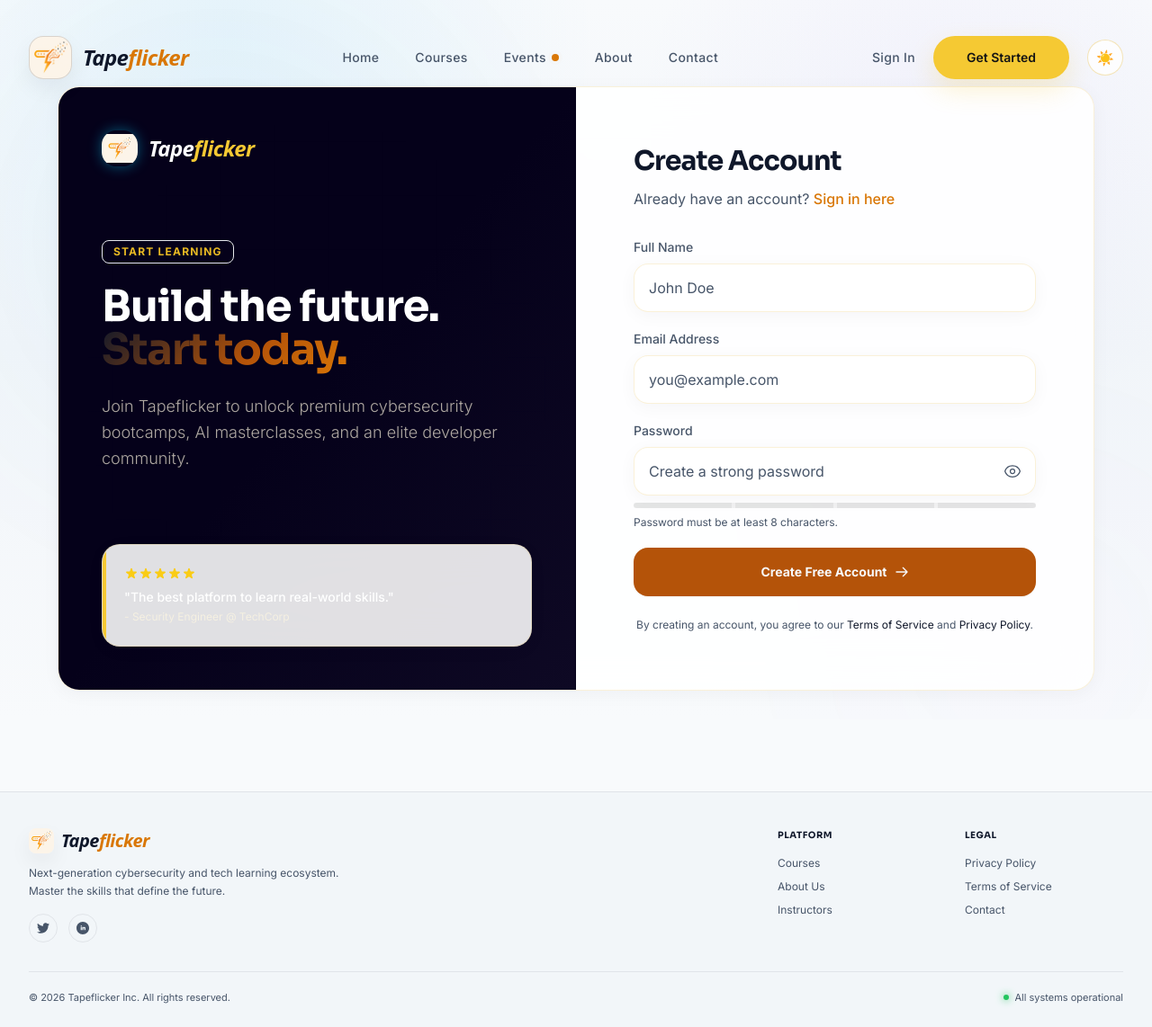
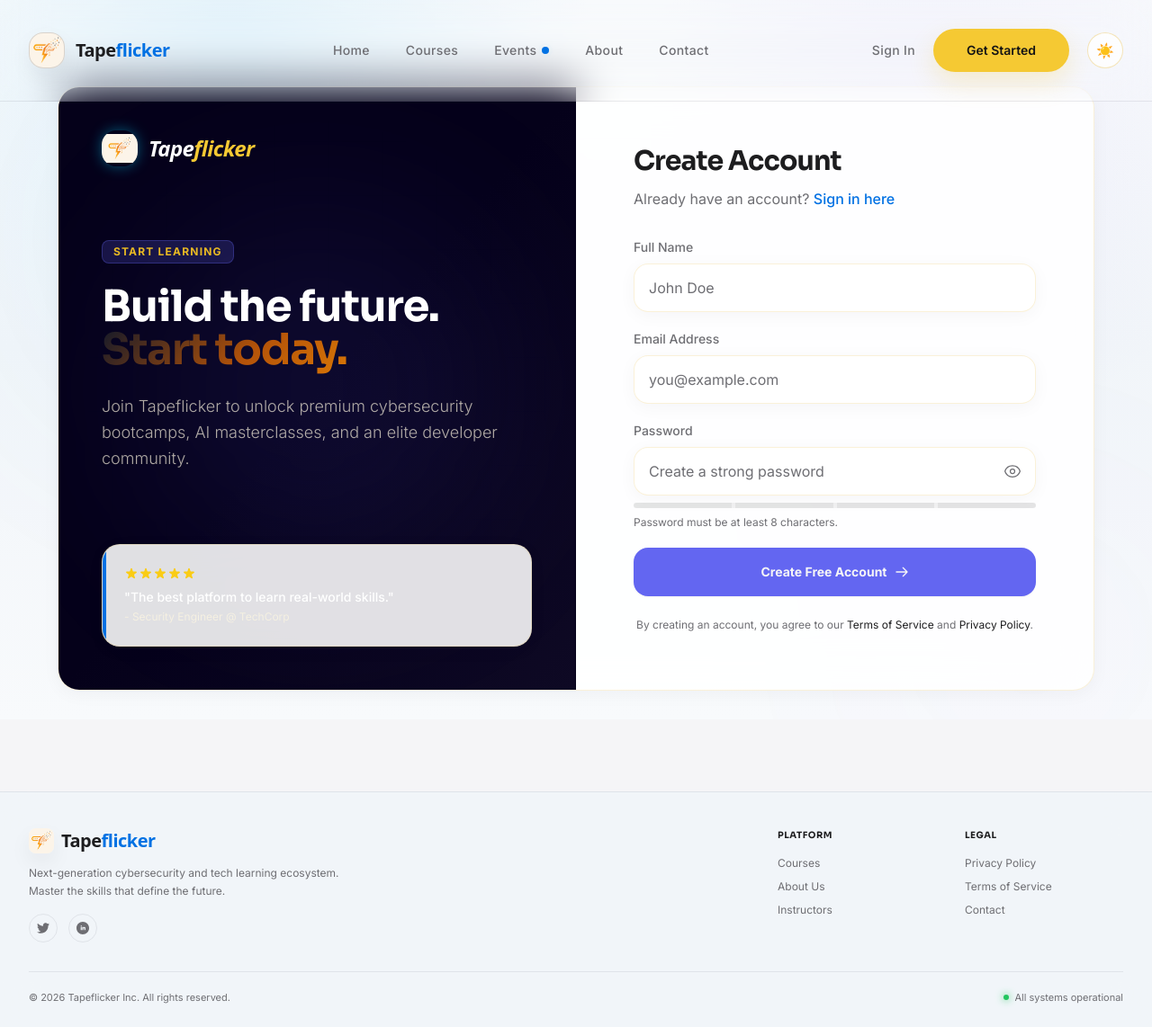
Before and after one commit to yashbhosale2403/Tapeflicker, a Django app: page /accounts/signup/ in a window 1280 px wide. Shown: the whole page at 90% size. Run offline with Django 5.2, Linux system fonts and the light colour scheme; data that the repository does not hold is empty; some libraries are stand-ins or nearby versions.

Commit message:
Unify site-wide design system to Apple-inspired Cyberpunk EdTech theme

```diff
--- a/static/css/style.css
+++ b/static/css/style.css
@@ -1,32 +1,32 @@
 @import url('https://fonts.googleapis.com/css2?family=Sora:wght@300;400;600;700;800&family=Inter:wght@300;400;500;600;700&display=swap');
 
 :root {
-    --bg-primary: #05011A;
-    --bg-secondary: #0E0924;
-    --card-bg: rgba(255, 255, 255, 0.03);
-    --card-border: rgba(245, 201, 51, 0.15);
-    --accent-neon: #F5C933;
-    --accent-purple: #E8B923;
-    --accent-cyan: #F5C933;
-    --accent-blue: #FFF8E1;
-    --accent-green: #F5C933;
-    --text-main: #FFF8E1;
-    --text-muted: rgba(255, 248, 225, 0.68);
-    --text-dim: rgba(255, 248, 225, 0.52);
+    --bg-primary: #0b0b0e;
+    --bg-secondary: #141419;
+    --card-bg: rgba(255, 255, 255, 0.04);
+    --card-border: rgba(0, 180, 255, 0.18);
+    --accent-neon: #0071E3;
+    --accent-purple: #6366F1;
+    --accent-cyan: #00B4FF;
+    --accent-blue: #0284C7;
+    --accent-green: #34C759;
+    --text-main: #FFFFFF;
+    --text-muted: rgba(255, 255, 255, 0.72);
+    --text-dim: rgba(255, 255, 255, 0.48);
 }
 
 [data-theme="light"] {
-    --bg-primary: #F8FAFC;
-    --bg-secondary: #F1F5F9;
-    --card-bg: rgba(255, 255, 255, 0.9);
-    --card-border: rgba(217, 163, 4, 0.15); /* Classic yellow-gold theme border */
-    --text-main: #0F172A;
-    --text-muted: #475569;
-    --text-dim: #64748B;
-    --accent-neon: #D97706; /* Classic yellow-gold accents */
-    --accent-purple: #B45309;
-    --accent-cyan: #CA8A04;
-    --accent-green: #854D0E;
+    --bg-primary: #F5F5F7;
+    --bg-secondary: #FFFFFF;
+    --card-bg: rgba(255, 255, 255, 0.95);
+    --card-border: rgba(0, 0, 0, 0.08);
+    --text-main: #1D1D1F;
+    --text-muted: #6E6E73;
+    --text-dim: #86868B;
+    --accent-neon: #0071E3;
+    --accent-purple: #4F46E5;
+    --accent-cyan: #00A3FF;
+    --accent-green: #28A745;
 }
 
 .dashboard-page {
@@ -45,26 +45,26 @@
 }
 
 .dashboard-page .btn-primary {
-    color: #141414 !important;
-    background: var(--accent-neon) !important;
+    color: #FFFFFF !important;
+    background: #0071E3 !important;
     border-color: transparent !important;
 }
 
 .dashboard-page .btn-primary:hover {
-    background: #E8B923 !important;
+    background: #0058B0 !important;
     transform: translateY(-2px) !important;
-    box-shadow: 0 24px 48px rgba(245, 201, 51, 0.2) !important;
+    box-shadow: 0 12px 28px rgba(0, 113, 227, 0.3) !important;
 }
 
 .dashboard-page .btn-outline {
-    color: #FFF8E1 !important;
-    border-color: rgba(245, 201, 51, 0.42) !important;
-    background: rgba(255, 255, 255, 0.02) !important;
+    color: var(--text-main) !important;
+    border-color: rgba(0, 113, 227, 0.42) !important;
+    background: rgba(255, 255, 255, 0.05) !important;
 }
 
 .dashboard-page .btn-outline:hover {
-    background: rgba(245, 201, 51, 0.08) !important;
-    border-color: #F5C933 !important;
+    background: rgba(0, 113, 227, 0.12) !important;
+    border-color: #0071E3 !important;
     transform: translateY(-2px) !important;
 }
 
@@ -167,7 +167,7 @@
     -webkit-background-clip: text; -webkit-text-fill-color: transparent; background-clip: text;
 }
 .text-gradient-accent {
-    background: linear-gradient(135deg, var(--accent-neon), var(--accent-purple));
+    background: linear-gradient(135deg, #0071E3 0%, #00B4FF 100%);
     -webkit-background-clip: text; -webkit-text-fill-color: transparent; background-clip: text;
 }
 
@@ -188,14 +188,16 @@
 
 /* ============= BUTTONS ============= */
 .btn-primary {
-    background: var(--accent-neon);
-    color: #020817; padding: 0.8rem 2.25rem; border-radius: 9999px;
+    background: #0071E3 !important;
+    color: #FFFFFF !important; padding: 0.8rem 2.25rem; border-radius: 9999px;
     font-weight: 600; font-size: 0.875rem; transition: all 0.2s cubic-bezier(0.16, 1, 0.3, 1);
-    border: none; cursor: pointer; text-decoration: none; display: inline-flex; align-items: center;
+    border: none; cursor: pointer; text-decoration: none; display: inline-flex; align-items: center; justify-content: center;
 }
 .btn-primary:hover {
+    background: #0058B0 !important;
+    color: #FFFFFF !important;
     transform: translateY(-1.5px);
-    filter: brightness(0.92);
+    box-shadow: 0 10px 24px rgba(0, 113, 227, 0.3);
 }
 
 .btn-outline {
--- a/templates/base.html
+++ b/templates/base.html
@@ -20,10 +20,10 @@
                         secondary: 'var(--bg-secondary)', // Dynamic
                         elevated: 'var(--card-bg)', // Dynamic
                         accent: {
-                            neon: 'var(--accent-neon)', // Dynamic
-                            purple: 'var(--accent-purple)', // Dynamic
-                            cyan: 'var(--accent-cyan)', // Dynamic
-                            green: 'var(--accent-green)' // Dynamic
+                            neon: '#0071E3',
+                            purple: '#6366F1',
+                            cyan: '#00B4FF',
+                            green: '#34C759'
                         },
                         muted: 'var(--text-muted)', // Dynamic
                         'muted-text': 'var(--text-dim)', // Dynamic
@@ -31,9 +31,9 @@
                         mainbg: 'var(--bg-primary)',
                         mainpanel: 'var(--bg-secondary)',
                         mainborder: 'var(--card-border)',
-                        mainaccent: 'var(--accent-neon)',
-                        mainpurple: 'var(--accent-purple)',
-                        mainemerald: 'var(--accent-green)',
+                        mainaccent: '#0071E3',
+                        mainpurple: '#6366F1',
+                        mainemerald: '#34C759',
                         maintext: 'var(--text-main)',
                         mainmuted: 'var(--text-muted)',
                         maindim: 'var(--text-dim)'
@@ -112,32 +112,32 @@
     </div>
 
     <!-- Premium Navbar -->
-    <nav class="fixed w-full z-50 transition-all duration-500" id="navbar">
+    <nav class="fixed w-full z-50 transition-all duration-300 bg-secondary/80 backdrop-blur-xl border-b border-white/10" id="navbar">
         <div class="max-w-7xl mx-auto px-6 lg:px-8">
-            <div class="flex justify-between items-center h-24">
+            <div class="flex justify-between items-center h-20">
                 <!-- Logo -->
                 <div class="flex-shrink-0 flex items-center">
                     <a href="{% url 'core:home' %}" class="flex items-center gap-3 group">
-                        <div class="brand-logo-mark w-12 h-12 rounded-xl overflow-hidden flex items-center justify-center border border-white/10 bg-secondary/50 shadow-[0_0_15px_rgba(0,217,255,0.3)] group-hover:shadow-[0_0_25px_rgba(0,217,255,0.5)] transition-all duration-300">
+                        <div class="brand-logo-mark w-10 h-10 rounded-xl overflow-hidden flex items-center justify-center border border-white/10 bg-secondary/80 shadow-[0_0_20px_rgba(0,113,227,0.25)] group-hover:shadow-[0_0_30px_rgba(0,180,255,0.4)] transition-all duration-300">
                             <img src="{% static 'images/logo_icon.png' %}" alt="Tapeflicker Logo" class="w-full h-full object-contain">
                         </div>
-                        <span class="font-sans italic font-black tracking-tight text-2xl text-white">Tape<span class="text-accent-neon">flicker</span></span>
+                        <span class="font-sans font-bold tracking-tight text-xl text-main">Tape<span class="text-[#0071E3]">flicker</span></span>
                     </a>
                 </div>
 
                 <!-- Desktop Menu -->
                 <div class="hidden md:flex items-center gap-8 lg:gap-10">
-                    <a href="{% url 'core:home' %}" class="nav-link text-muted hover:text-white transition-colors text-sm font-medium tracking-wide {% if request.resolver_match.app_name == 'core' and request.resolver_match.url_name == 'home' %}text-white after:w-full{% endif %}">Home</a>
-                    <a href="{% url 'courses:list' %}" class="nav-link text-muted hover:text-white transition-colors text-sm font-medium tracking-wide {% if 'courses' in request.resolver_match.app_name %}text-white after:w-full{% endif %}">Courses</a>
-                    <a href="{% url 'core:event_list' %}" class="nav-link text-muted hover:text-white transition-colors text-sm font-medium tracking-wide flex items-center gap-1.5 {% if request.resolver_match.url_name == 'event_list' or request.resolver_match.url_name == 'event_detail' %}text-white after:w-full{% endif %}">
+                    <a href="{% url 'core:home' %}" class="nav-link text-muted hover:text-main transition-colors text-sm font-medium tracking-wide {% if request.resolver_match.app_name == 'core' and request.resolver_match.url_name == 'home' %}text-[#0071E3] font-semibold{% endif %}">Home</a>
+                    <a href="{% url 'courses:list' %}" class="nav-link text-muted hover:text-main transition-colors text-sm font-medium tracking-wide {% if 'courses' in request.resolver_match.app_name %}text-[#0071E3] font-semibold{% endif %}">Courses</a>
+                    <a href="{% url 'core:event_list' %}" class="nav-link text-muted hover:text-main transition-colors text-sm font-medium tracking-wide flex items-center gap-1.5 {% if request.resolver_match.url_name == 'event_list' or request.resolver_match.url_name == 'event_detail' %}text-[#0071E3] font-semibold{% endif %}">
                         Events
                         <span class="relative flex h-2 w-2">
-                          <span class="animate-ping absolute inline-flex h-full w-full rounded-full bg-accent-neon opacity-75"></span>
-                          <span class="relative inline-flex rounded-full h-2 w-2 bg-accent-neon"></span>
+                          <span class="animate-ping absolute inline-flex h-full w-full rounded-full bg-[#00B4FF] opacity-75"></span>
+                          <span class="relative inline-flex rounded-full h-2 w-2 bg-[#0071E3]"></span>
                         </span>
                     </a>
-                    <a href="{% url 'core:about' %}" class="nav-link text-muted hover:text-white transition-colors text-sm font-medium tracking-wide {% if request.resolver_match.url_name == 'about' %}text-white after:w-full{% endif %}">About</a>
-                    <a href="{% url 'core:contact' %}" class="nav-link text-muted hover:text-white transition-colors text-sm font-medium tracking-wide {% if request.resolver_match.url_name == 'contact' %}text-white after:w-full{% endif %}">Contact</a>
+                    <a href="{% url 'core:about' %}" class="nav-link text-muted hover:text-main transition-colors text-sm font-medium tracking-wide {% if request.resolver_match.url_name == 'about' %}text-[#0071E3] font-semibold{% endif %}">About</a>
+                    <a href="{% url 'core:contact' %}" class="nav-link text-muted hover:text-main transition-colors text-sm font-medium tracking-wide {% if request.resolver_match.url_name == 'contact' %}text-[#0071E3] font-semibold{% endif %}">Contact</a>
                 </div>
 
                 <!-- Auth / Dashboard Links -->
@@ -151,7 +151,7 @@
                         {% endif %}
                         <a href="{% url 'accounts:logout' %}" class="text-muted hover:text-red-400 transition-colors text-sm font-medium tracking-wide">Sign Out</a>
                     {% else %}
-                        <a href="{% url 'accounts:login' %}" class="text-muted hover:text-white transition-colors text-sm font-medium tracking-wide">Sign In</a>
+                        <a href="{% url 'accounts:login' %}" class="text-muted hover:text-main transition-colors text-sm font-medium tracking-wide">Sign In</a>
                         <a href="{% url 'accounts:signup' %}" class="btn-primary text-sm">Get Started</a>
                     {% endif %}
                     <button type="button" class="theme-toggle" data-theme-toggle onclick="window.toggleTheme && window.toggleTheme()" aria-label="Toggle light and dark mode">
@@ -223,31 +223,31 @@
                         <div class="brand-logo-mark w-7 h-7 rounded-lg overflow-hidden flex items-center justify-center">
                             <img src="{% static 'images/logo_icon.png' %}" alt="Tapeflicker Logo" class="w-full h-full object-contain">
                         </div>
-                        <span class="font-sans italic font-black tracking-tight text-xl text-white">Tape<span class="text-accent-neon">flicker</span></span>
+                        <span class="font-sans font-bold tracking-tight text-xl text-main">Tape<span class="text-[#0071E3]">flicker</span></span>
                     </a>
                     <p class="text-xs text-muted mb-4 max-w-sm leading-relaxed">
                         Next-generation cybersecurity and tech learning ecosystem. Master the skills that define the future.
                     </p>
                     <div class="flex space-x-3">
                         <!-- Social Icons Placeholders -->
-                        <a href="#" class="w-8 h-8 rounded-full border border-white/10 flex items-center justify-center text-muted hover:text-accent-neon hover:border-accent-neon transition"><svg class="w-3.5 h-3.5" fill="currentColor" viewBox="0 0 24 24"><path d="M24 4.557c-.883.392-1.832.656-2.828.775 1.017-.609 1.798-1.574 2.165-2.724-.951.564-2.005.974-3.127 1.195-.897-.957-2.178-1.555-3.594-1.555-3.179 0-5.515 2.966-4.797 6.045-4.091-.205-7.719-2.165-10.148-5.144-1.29 2.213-.669 5.108 1.523 6.574-.806-.026-1.566-.247-2.229-.616-.054 2.281 1.581 4.415 3.949 4.89-.693.188-1.452.232-2.224.084.626 1.956 2.444 3.379 4.6 3.419-2.07 1.623-4.678 2.348-7.29 2.04 2.179 1.397 4.768 2.212 7.548 2.212 9.142 0 14.307-7.721 13.995-14.646.962-.695 1.797-1.562 2.457-2.549z"/></svg></a>
-                        <a href="#" class="w-8 h-8 rounded-full border border-white/10 flex items-center justify-center text-muted hover:text-accent-neon hover:border-accent-neon transition"><svg class="w-3.5 h-3.5" fill="currentColor" viewBox="0 0 24 24"><path d="M12 0c-6.627 0-12 5.373-12 12s5.373 12 12 12 12-5.373 12-12-5.373-12-12-12zm-2 16h-2v-6h2v6zm-1-6.891c-.607 0-1.1-.496-1.1-1.109 0-.612.492-1.109 1.1-1.109s1.1.497 1.1 1.109c0 .613-.493 1.109-1.1 1.109zm8 6.891h-1.998v-2.861c0-1.881-2.002-1.722-2.002 0v2.861h-2v-6h2v1.093c.872-1.616 4-1.736 4 1.548v3.359z"/></svg></a>
+                        <a href="#" class="w-8 h-8 rounded-full border border-white/10 flex items-center justify-center text-muted hover:text-[#0071E3] hover:border-[#0071E3] transition"><svg class="w-3.5 h-3.5" fill="currentColor" viewBox="0 0 24 24"><path d="M24 4.557c-.883.392-1.832.656-2.828.775 1.017-.609 1.798-1.574 2.165-2.724-.951.564-2.005.974-3.127 1.195-.897-.957-2.178-1.555-3.594-1.555-3.179 0-5.515 2.966-4.797 6.045-4.091-.205-7.719-2.165-10.148-5.144-1.29 2.213-.669 5.108 1.523 6.574-.806-.026-1.566-.247-2.229-.616-.054 2.281 1.581 4.415 3.949 4.89-.693.188-1.452.232-2.224.084.626 1.956 2.444 3.379 4.6 3.419-2.07 1.623-4.678 2.348-7.29 2.04 2.179 1.397 4.768 2.212 7.548 2.212 9.142 0 14.307-7.721 13.995-14.646.962-.695 1.797-1.562 2.457-2.549z"/></svg></a>
+                        <a href="#" class="w-8 h-8 rounded-full border border-white/10 flex items-center justify-center text-muted hover:text-[#0071E3] hover:border-[#0071E3] transition"><svg class="w-3.5 h-3.5" fill="currentColor" viewBox="0 0 24 24"><path d="M12 0c-6.627 0-12 5.373-12 12s5.373 12 12 12 12-5.373 12-12-5.373-12-12-12zm-2 16h-2v-6h2v6zm-1-6.891c-.607 0-1.1-.496-1.1-1.109 0-.612.492-1.109 1.1-1.109s1.1.497 1.1 1.109c0 .613-.493 1.109-1.1 1.109zm8 6.891h-1.998v-2.861c0-1.881-2.002-1.722-2.002 0v2.861h-2v-6h2v1.093c.872-1.616 4-1.736 4 1.548v3.359z"/></svg></a>
                     </div>
                 </div>
                 <div class="col-span-1 md:col-span-2 md:col-start-9">
-                    <h3 class="text-[10px] font-bold text-white uppercase tracking-wider mb-4">Platform</h3>
+                    <h3 class="text-[10px] font-bold text-main uppercase tracking-wider mb-4">Platform</h3>
                     <ul class="space-y-2.5 text-xs text-muted">
-                        <li><a href="{% url 'courses:list' %}" class="hover:text-accent-neon transition">Courses</a></li>
-                        <li><a href="{% url 'core:about' %}" class="hover:text-accent-neon transition">About Us</a></li>
-                        <li><a href="#" class="hover:text-accent-neon transition">Instructors</a></li>
+                        <li><a href="{% url 'courses:list' %}" class="hover:text-[#0071E3] transition">Courses</a></li>
+                        <li><a href="{% url 'core:about' %}" class="hover:text-[#0071E3] transition">About Us</a></li>
+                        <li><a href="#" class="hover:text-[#0071E3] transition">Instructors</a></li>
                     </ul>
                 </div>
                 <div class="col-span-1 md:col-span-2">
-                    <h3 class="text-[10px] font-bold text-white uppercase tracking-wider mb-4">Legal</h3>
+                    <h3 class="text-[10px] font-bold text-main uppercase tracking-wider mb-4">Legal</h3>
                     <ul class="space-y-2.5 text-xs text-muted">
-                        <li><a href="#" class="hover:text-accent-neon transition">Privacy Policy</a></li>
-                        <li><a href="#" class="hover:text-accent-neon transition">Terms of Service</a></li>
-                        <li><a href="{% url 'core:contact' %}" class="hover:text-accent-neon transition">Contact</a></li>
+                        <li><a href="#" class="hover:text-[#0071E3] transition">Privacy Policy</a></li>
+                        <li><a href="#" class="hover:text-[#0071E3] transition">Terms of Service</a></li>
+                        <li><a href="{% url 'core:contact' %}" class="hover:text-[#0071E3] transition">Contact</a></li>
                     </ul>
                 </div>
             </div>
```
